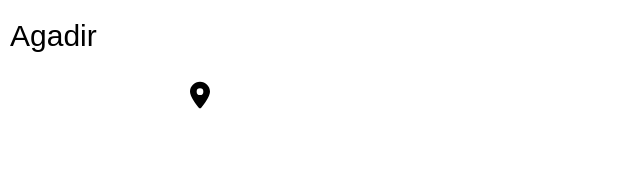
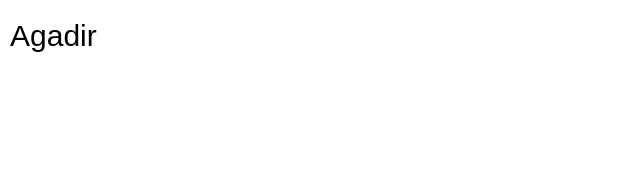
Before and after one commit to OuachouX7/weather-app-v2, a React (Create React App) app: page / in a window 1280 px wide. Shown: the top 174 px of the page, without its empty margins (0-640 px from the left). Built offline with nearby package versions, Linux system fonts and the light colour scheme.

Commit message:
fixed some things

```diff
--- a/src/components/Response.jsx
+++ b/src/components/Response.jsx
@@ -427,6 +427,9 @@
               ))}
             </select>
           </form>
+          {
+            city ?
+
           <div className="location">
             <div className="svg">
               <svg
@@ -442,6 +445,8 @@
               <span>{timee.slice(11)}</span>
             </div>
           </div>
+            : <></>
+          }
         </div>
         <div className="Response">
           {data ? (
```
